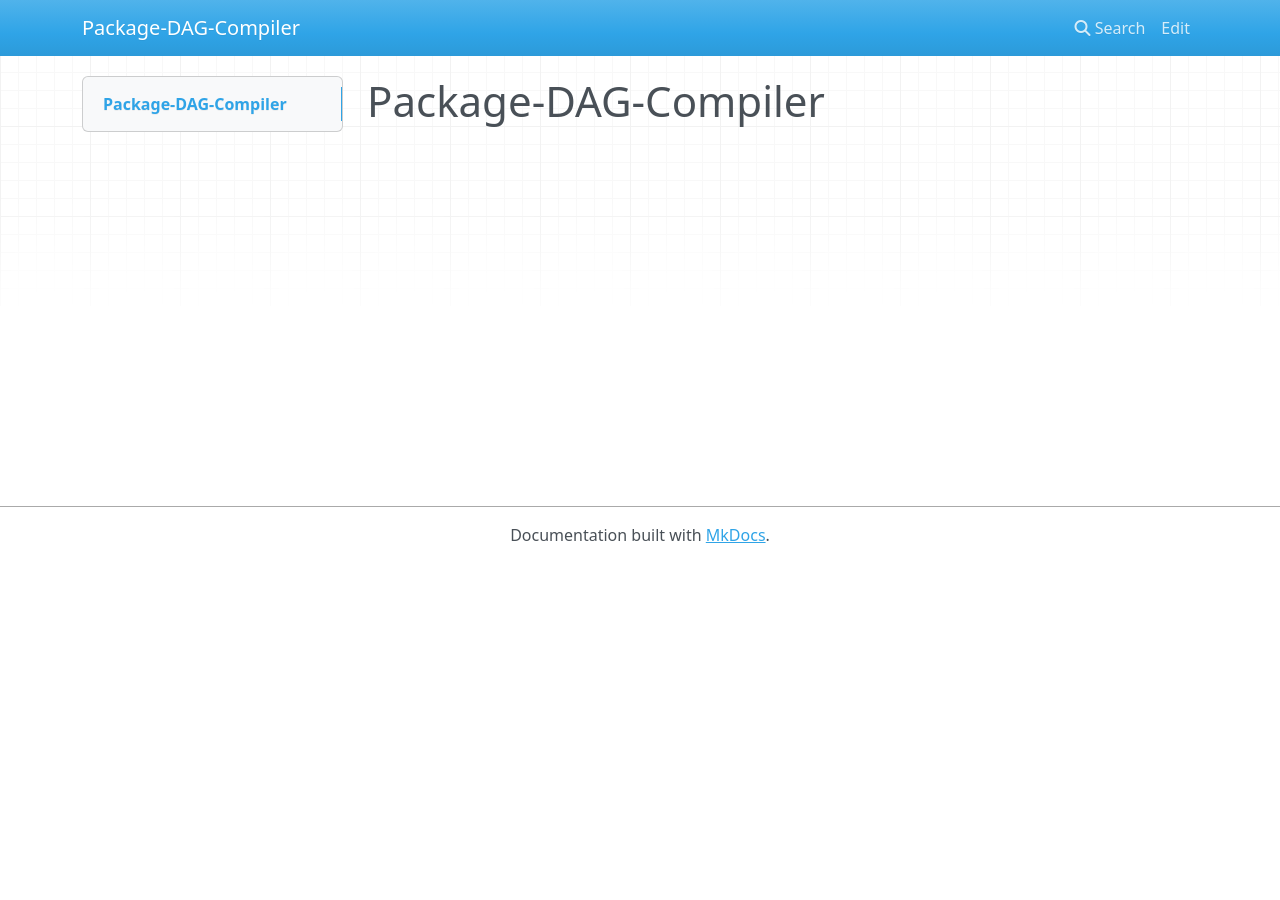
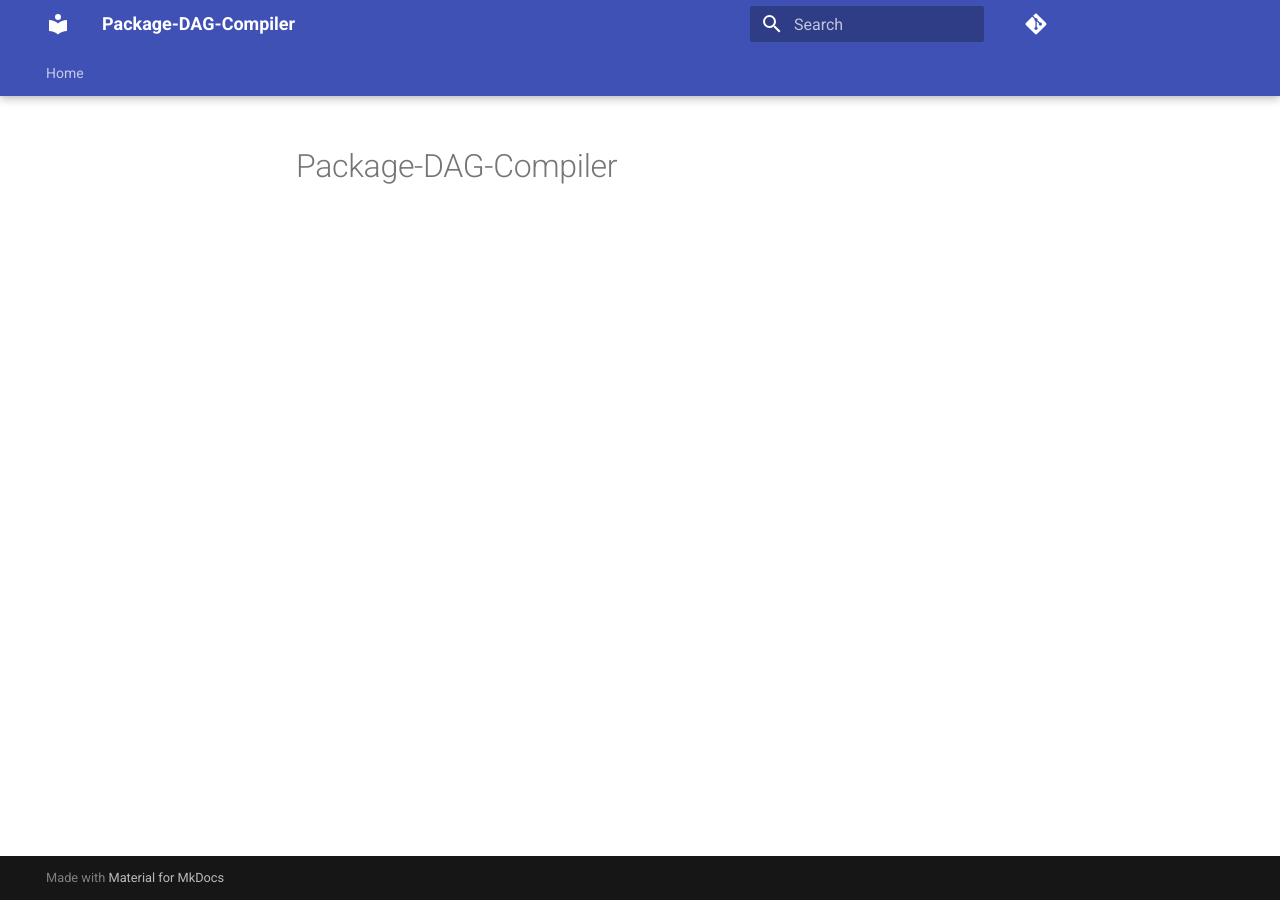
Before and after one commit to ResearchOS/dagpiler, an MkDocs documentation site: the page built from docs/index.md, in a window 1280 px wide. Built offline with MkDocs 1.6.1 and Material for MkDocs 9.7.7, drawn with Linux system fonts in a browser that asks for light colours; nearby versions of some CDN libraries.

Commit message:
Fixed mkdocs.yml

```diff
--- a/mkdocs.yml
+++ b/mkdocs.yml
@@ -40,10 +40,3 @@ markdown_extensions:
   - admonition
 nav:
   - Home: docs/index.md
-
-theme:
-  name: 'mkdocs'
-
-markdown_extensions:
-  - toc:
-      permalink: true
```
